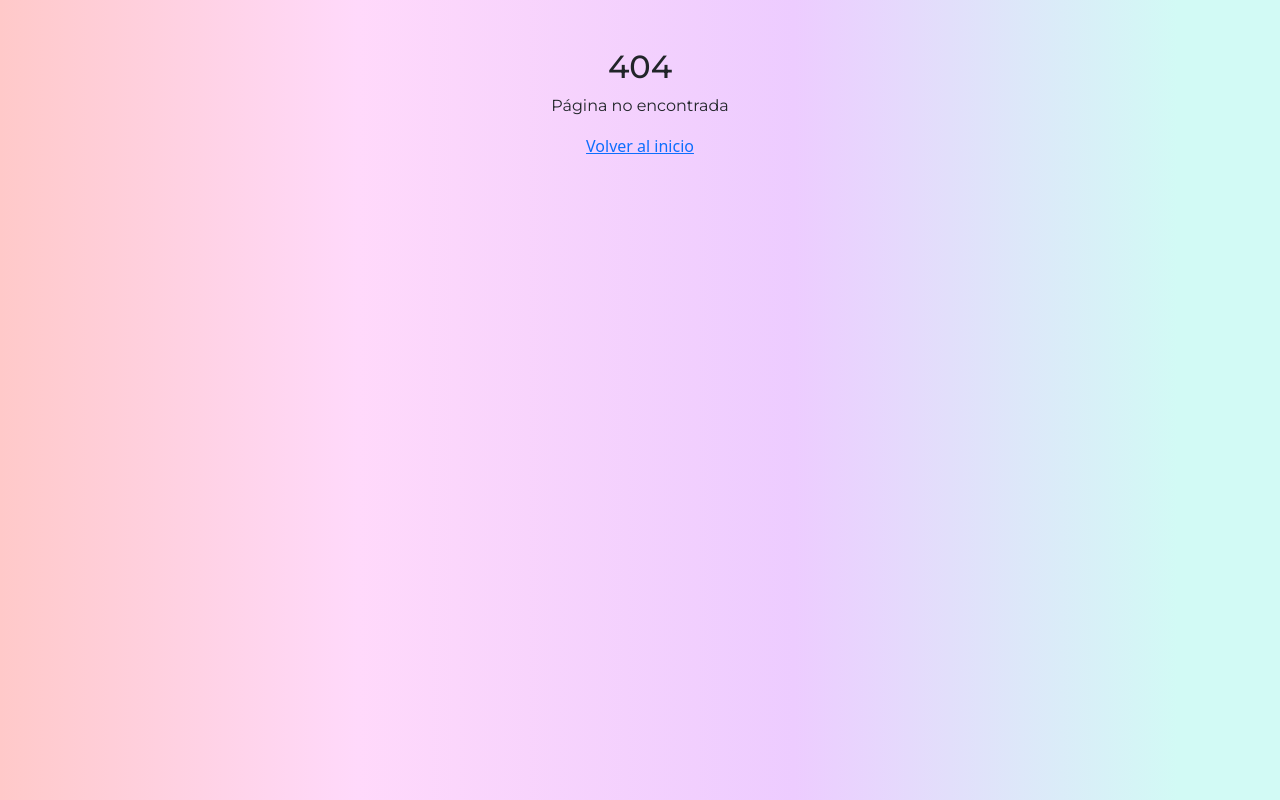
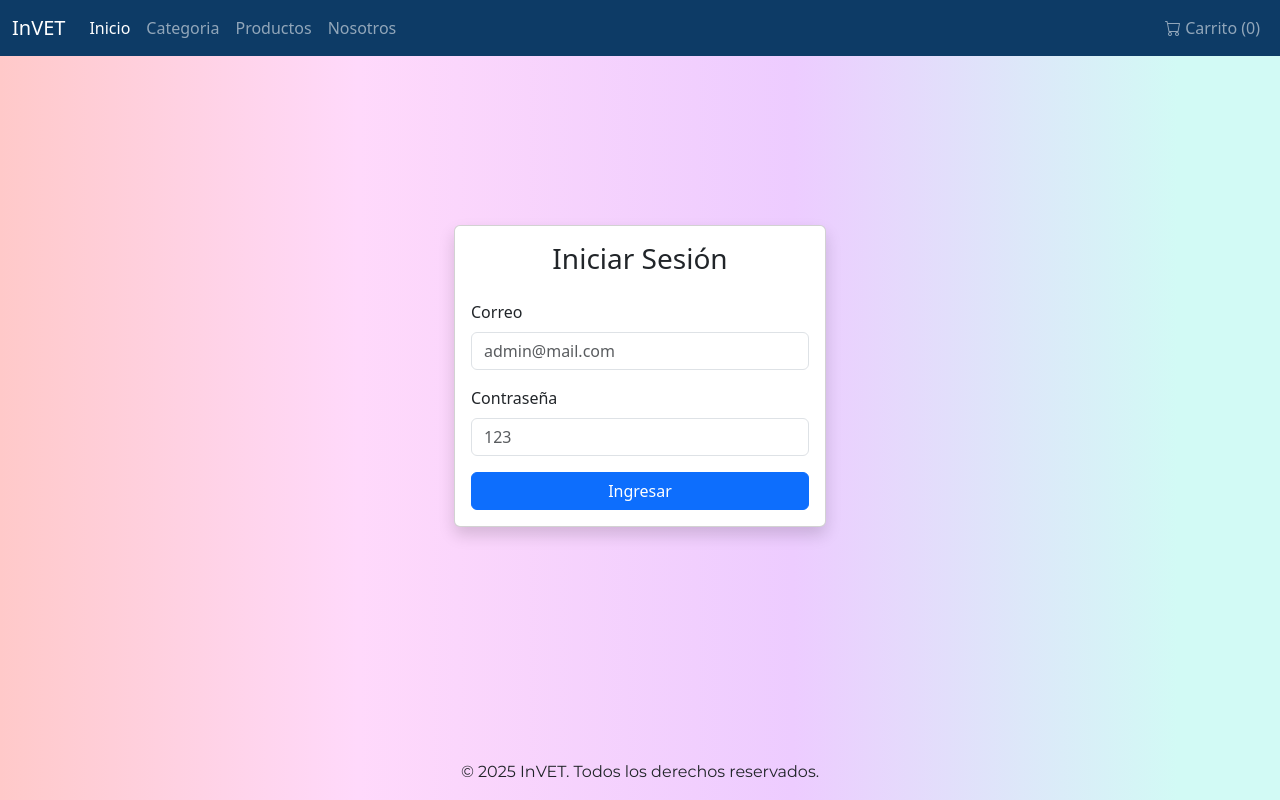
Before and after one commit to DamagedGhost/InVET-test, a React (Create React App) app in the folder app/: page /login in a window 1280 px wide. Before the commit this address had no page. Built offline with nearby package versions, Linux system fonts and the light colour scheme.

Commit message:
cambios menores

```diff
--- a/app/package.json
+++ b/app/package.json
@@ -11,6 +11,7 @@
     "@testing-library/jest-dom": "^6.9.1",
     "@testing-library/react": "^16.3.0",
     "@testing-library/user-event": "^13.5.0",
+    "axios": "^1.13.2",
     "bootstrap": "^5.3.8",
     "bootstrap-icons": "^1.13.1",
     "react": "^19.2.0",
--- a/app/src/App.js
+++ b/app/src/App.js
@@ -1,6 +1,15 @@
 import React from 'react';
 import { Routes, Route } from 'react-router-dom';
 import './App.css';
+
+// Paginas principales tienda
+import HomePage from './pages/HomePage';
+
+// Paginas carrito
+import CarritoPage from './pages/Carrito/CarritoPage';
+import ComporaPage from './pages/Carrito/CompraPage';
+import PagoCorrectoPage from './pages/Carrito/PagoCorrectoPage';
+import PagoErrorPage from './pages/Carrito/PagoErrorPage';
 
 // Autenticación
 import LoginPage from './pages/LoginPage';
@@ -28,7 +37,12 @@ function App() {
     <>
       <Routes>
         {/* 1. Ruta Pública: Login es la página por defecto '/' */}
-        <Route path="/" element={<LoginPage />} />
+        <Route path="/login" element={<LoginPage />} />
+        <Route path="/carrito" element={<CarritoPage />} />
+        <Route path="/compra" element={<ComporaPage />} />
+        <Route path="/pago-correcto" element={<PagoCorrectoPage />} />
+        <Route path="/pago-error" element={<PagoErrorPage />} />
+        <Route path="/" element={<HomePage />} />
 
         {/* 2. Rutas Protegidas (Requieren Login y Rol Admin) */}
         <Route element={<ProtectedRoute />}>
--- a/app/src/components/organisms/Footer.js
+++ b/app/src/components/organisms/Footer.js
@@ -5,7 +5,7 @@ import React from 'react';
 const Footer = () => {
   return (
     <footer className="text-center p-3 mt-5 custom-footer">
-      <p className="mb-0">&copy; 2024 InVET. Todos los derechos reservados.</p>
+      <p className="mb-0">&copy; 2025 InVET. Todos los derechos reservados.</p>
     </footer>
   );
 };
--- a/app/src/components/organisms/NavBar.js
+++ b/app/src/components/organisms/NavBar.js
@@ -23,17 +23,15 @@ const Navbar = () => {
   return (
     <nav className="navbar navbar-expand-lg navbar-dark navbar-custom">
       <div className="container-fluid">
-        <Link className="navbar-brand" to="/">On The Go Music</Link>
+        <Link className="navbar-brand" to="/">InVET</Link>
         <button className="navbar-toggler" type="button" data-bs-toggle="collapse" data-bs-target="#navbarNav">
           <span className="navbar-toggler-icon"></span>
         </button>
         <ul className="navbar-nav me-auto">
-          <li><Link className="nav-link active" to="/">Inicio</Link></li>
+          <li><Link className="nav-link active" to="/home">Inicio</Link></li>
           <li><Link className="nav-link" to="/categoria">Categoria</Link></li>
         <li><Link className="nav-link" to="/productos">Productos</Link></li>
           <li><Link className="nav-link" to="/nosotros">Nosotros</Link></li>
-          <li><Link className="nav-link" to="/blogs">Blogs</Link></li>
-          <li><Link className="nav-link" to="/contacto">Contacto</Link></li>
         </ul>
         <ul className="navbar-nav ms-auto">
           <li>
```
Also changed, not shown: 1 other file (tests, documents, lock files or other folders).
